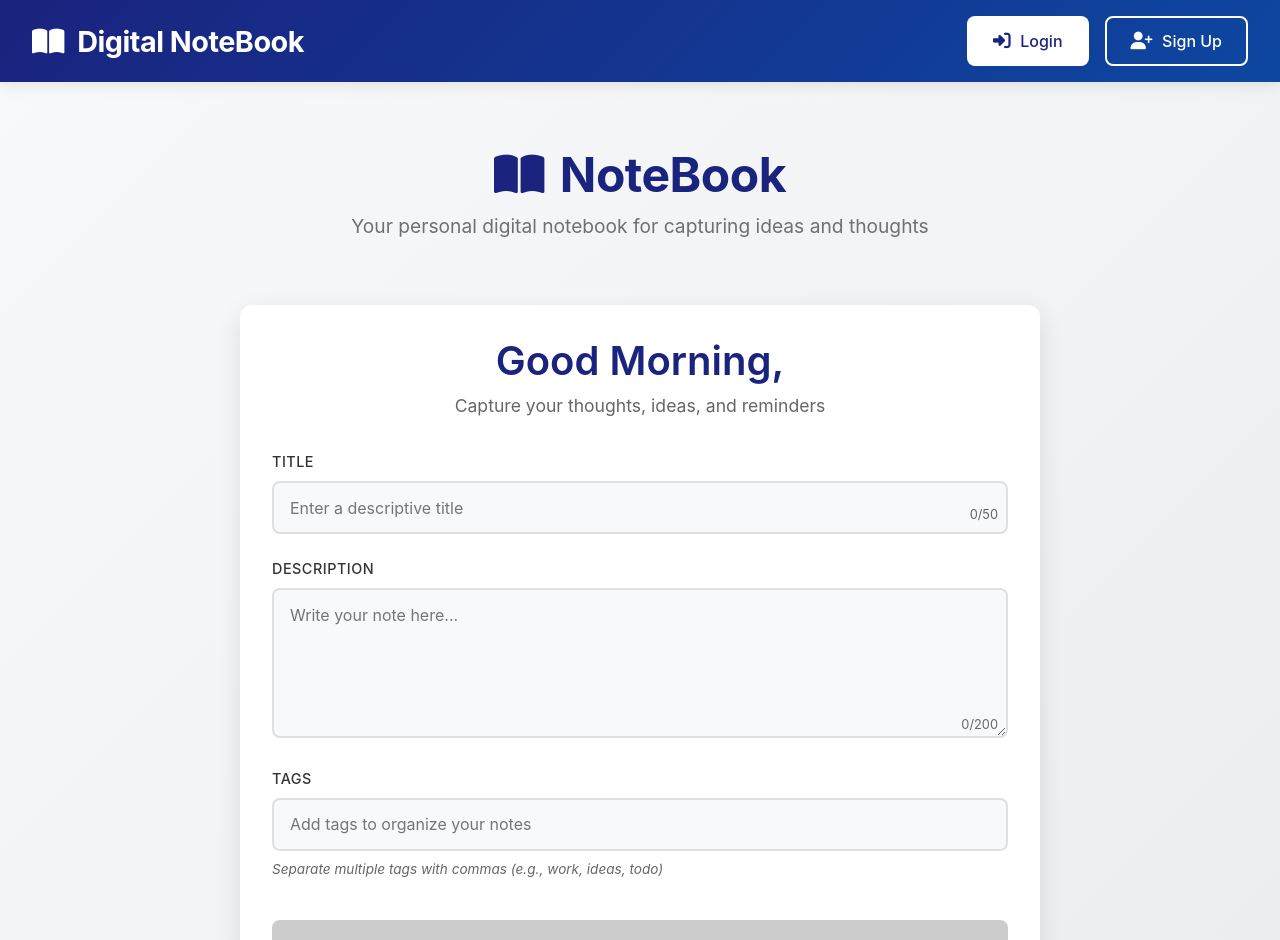
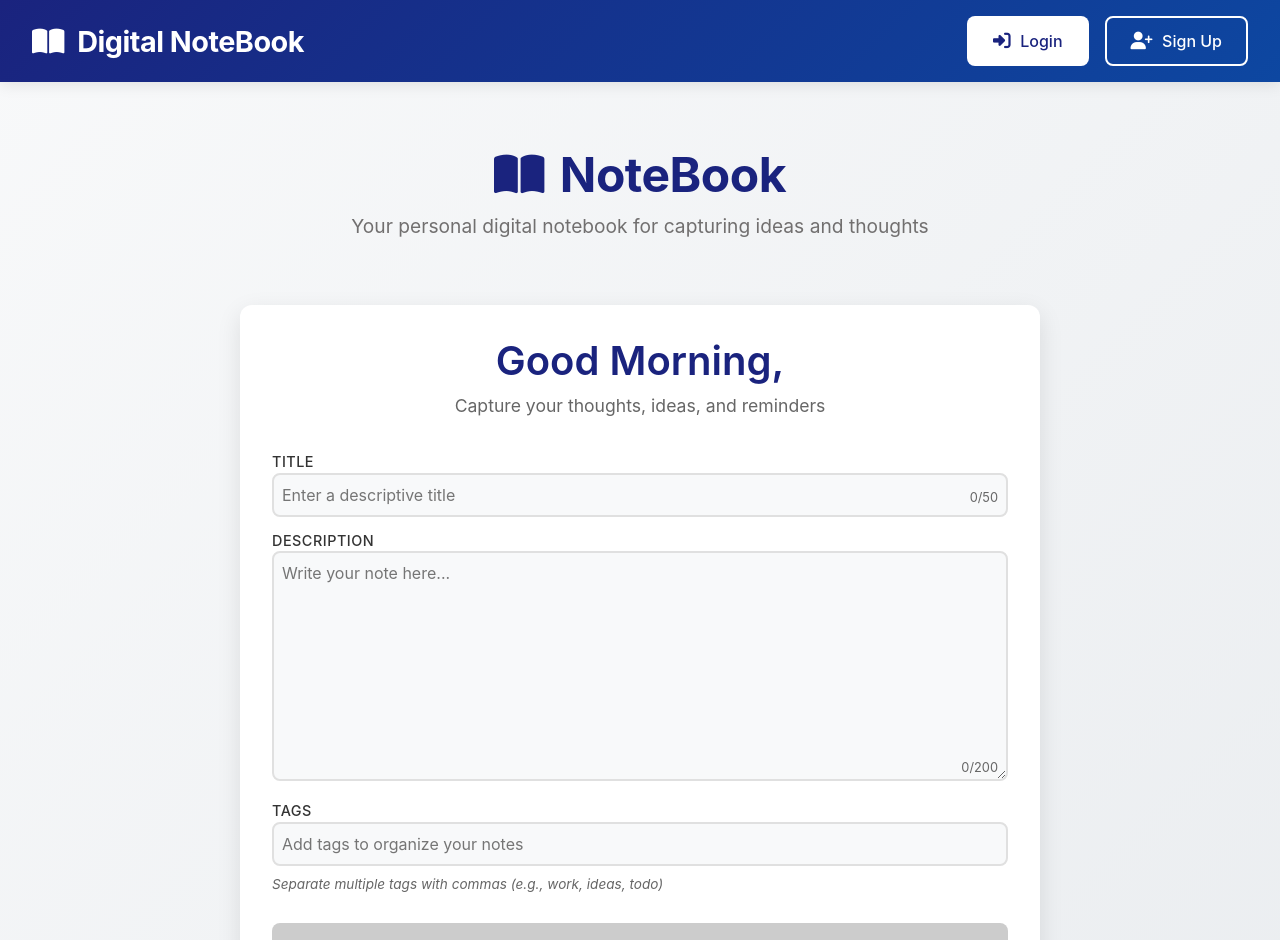
Before and after one commit to Deepakgoyal131/NoteBook, a React (Create React App) app in the folder frontend/: page /user in a window 1280 px wide. Shown: the top 940 px of the page. Built offline with nearby package versions, Linux system fonts and the light colour scheme; no server answers.

Commit message:
update textarea

```diff
--- a/frontend/src/components/Note.css
+++ b/frontend/src/components/Note.css
@@ -27,7 +27,7 @@
 .note-form {
     display: flex;
     flex-direction: column;
-    gap: 1.5rem;
+    gap: 0.8rem;
 }
 
 .note-form-group {
@@ -36,7 +36,6 @@
 
 .note-form-group label {
     display: block;
-    margin-bottom: 0.5rem;
     color: #333;
     font-weight: 500;
     font-size: 0.9rem;
@@ -47,7 +46,7 @@
 .note-form-group input,
 .note-form-group textarea {
     width: 100%;
-    padding: 0.8rem 1rem;
+    padding: 0.5rem;
     border: 2px solid #e0e0e0;
     border-radius: 8px;
     font-size: 1rem;
@@ -56,7 +55,7 @@
 }
 
 .note-form-group textarea {
-    min-height: 150px;
+    min-height: 230px;
     resize: vertical;
 }
 
```
